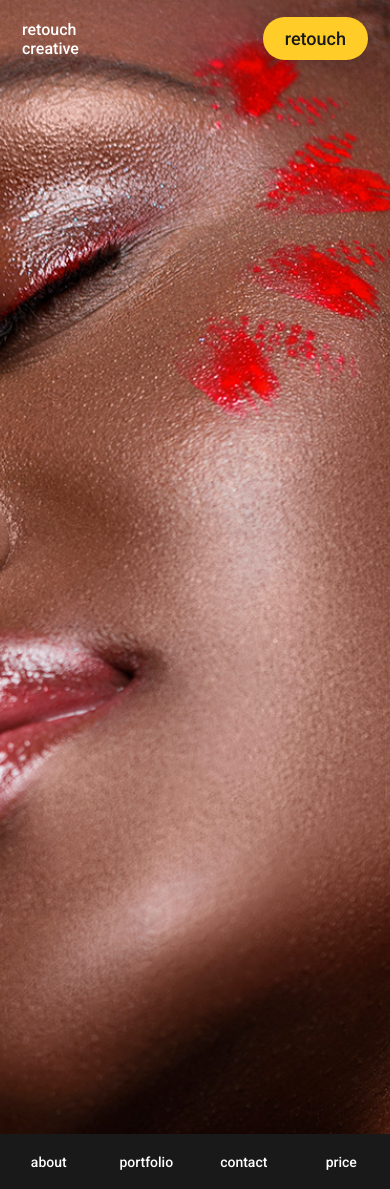
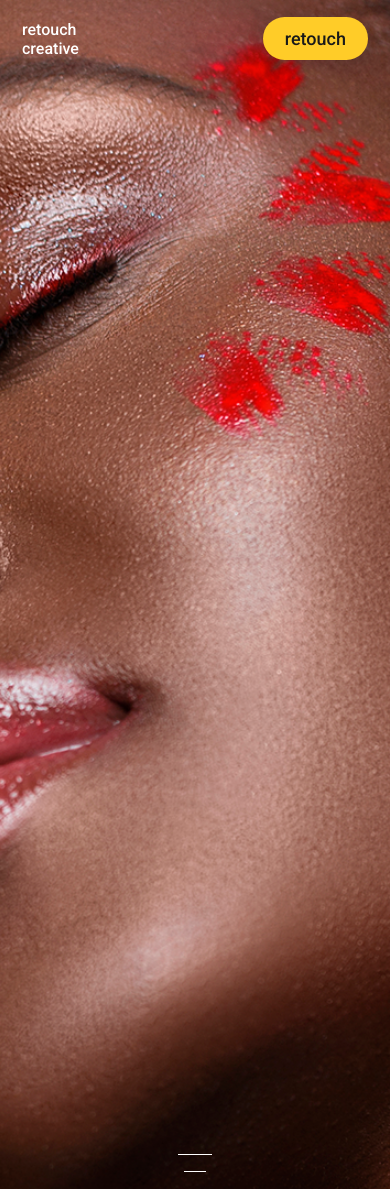
Before and after one commit to nekita6/eshkereee, a PHP site: page /ii/index.html in a window 390 px wide. Run offline with PHP 8.4, Linux system fonts and the light colour scheme.

Commit message:
рвыавыарвыашщ

```diff
--- a/ii/css/style.css
+++ b/ii/css/style.css
@@ -19,6 +19,15 @@ a
 {
 	text-decoration: none;
 	color: #fff;
+}
+
+#wrapper
+{
+	height: 100vh;
+	width: 100vw;
+	min-height: 480px;
+	position: relative;
+	overflow: hidden;
 }
 
 header
@@ -65,6 +74,7 @@ header a img
 {
 	width: 100%;
 	height: calc(100vh - 55px);
+	min-height: 480px;
 	background: #191919 url(../img/before.png) no-repeat center center;
 	background-size: cover;
 	overflow: hidden;
@@ -80,10 +90,26 @@ header a img
 {
 	width: 100vw;
 	height: calc(100vh - 55px);
+	min-height: 480px;
 	background: #191919 url(../img/after.png) no-repeat center center;
 	background-size: cover;
 }
 
+#menu-icon
+{
+	width: 34px;
+	height: 18px;
+	position: absolute;
+	bottom: 17px;
+	right: calc(50% - 17px);
+	display: flex;
+	flex-direction: column;
+	justify-content: space-between;
+	align-items: center;
+	z-index: 77;
+	cursor: pointer;
+	display: none;
+}
 
 footer
 {
@@ -104,18 +130,100 @@ footer a
 	{
 		display: none;
 	}
+
 	#logo
 	{
 		text-align: left;
 		font-size: 16px;
 		margin-left: 22px;
 	}
+
 	header a:last-child
 	{
 		margin-right: 22px;
 	}
+
 	footer
 	{
+		position: absolute;
+		bottom: -285px;
 		font-size: 14px;
+		width: 100%;
+		height: 285px;
+		flex-direction: column;
+		justify-content: space-around;
+		transition: all .5s ease-out
+	}
+	.open
+	{
+		bottom: 55px;
+	}
+	footer:before
+	{
+		content: '';
+		position: absolute;
+		bottom: -55px;
+		width: 100%;
+		height: 55px;
+		background: #191919;
+		opacity: .88;
+	}
+	#menu-icon
+	{
+		width: 34px;
+		height: 18px;
+		position: absolute;
+		bottom: 17px;
+		right: calc(50% - 17px);
+		display: flex;
+		flex-direction: column;
+		justify-content: space-between;
+		align-items: center;
+		z-index: 77;
+		cursor: pointer;
+	}
+	.menu-open
+	{
+		width: 22px;
+	}
+	.menu-open:before
+	{
+		margin-top: 9px;
+		width: 66%;
+	}
+	.menu-open:after
+	{
+		margin-bottom: 8px;
+	}
+	#menu-icon:hover:before,
+	#menu-icon:hover:after
+	{
+		height: 3px;
+		border-radius: 25%;
+		width: 50%;
+	}
+	#menu-icon:before,
+	#menu-icon:after
+	{
+		content: '';
+		height: 1px;
+		width: 100%;
+		background: #fff;
+		transition: all .1s ease-out
+	}
+
+	#menu-icon:after
+	{
+		width: 66%;
+	}
+
+	#before
+	{
+		height: 100vh;
+	}
+
+	#after-img
+	{
+		height: 100vh;
 	}
 }
--- a/ii/index.html
+++ b/ii/index.html
@@ -8,6 +8,7 @@
 	<meta name="viewport" content="width=device-width, initial-scale=1.0">
 </head>
 <body>
+	<div id="wrapper">
 		<header>
 			<a href="https://www.instagram.com/" target="blank"><img src="img/instagram-icon.svg" alt="instagram"></a>
 			<a href="#" id="logo">retouch<br>creative</a>
@@ -18,11 +19,13 @@
 				<div id="after-img"></div>
 			</div>
 		</div>
+		<div id="menu-icon"></div>
 		<footer>
 			<a href="#">about</a>
 			<a href="#">portfolio</a>
 			<a href="#">contact</a>
 			<a href="#">price</a>
 		</footer>
+	</div>
 </body>
 </html>
--- a/ii/js/main.js
+++ b/ii/js/main.js
@@ -7,4 +7,8 @@ window.onload = function() {
 		// 	// document.querySelector('#after').style.clipPath = 'polygon(0 0, 0 100%, 100vw 100%, 100vw 0)';
 		// }
 	}
+	document.querySelector('#menu-icon').onclick = function() {
+		this.classList.toggle('menu-open')
+		document.querySelector('footer').classList.toggle('open');
+	}
 }
```
Lines whose indentation alone changed are shown as unchanged.
